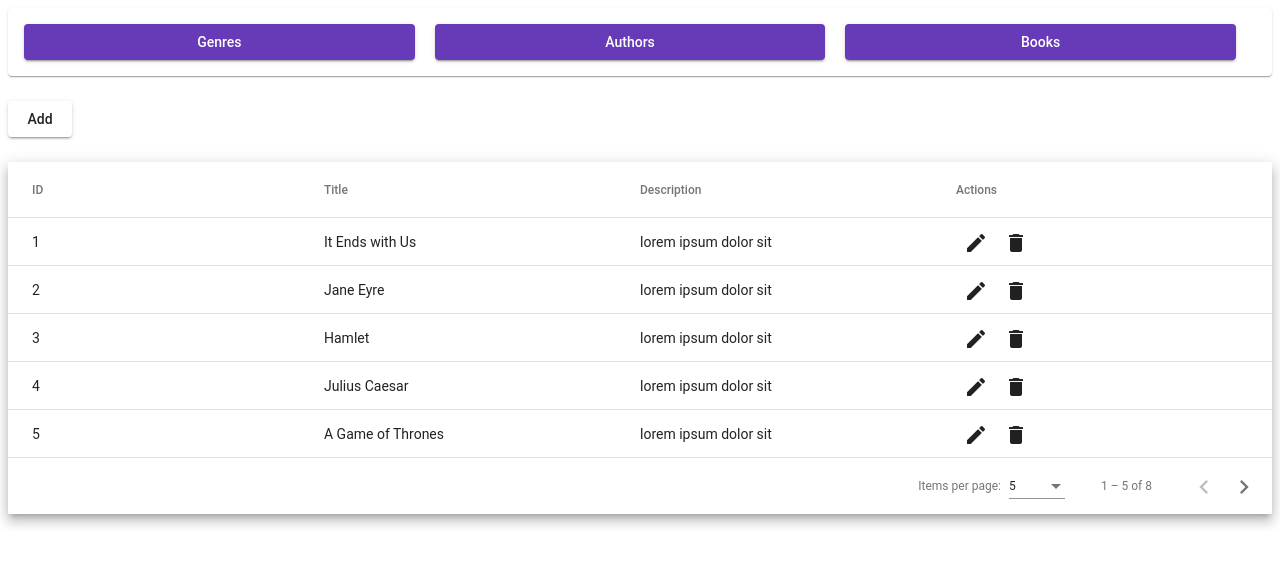
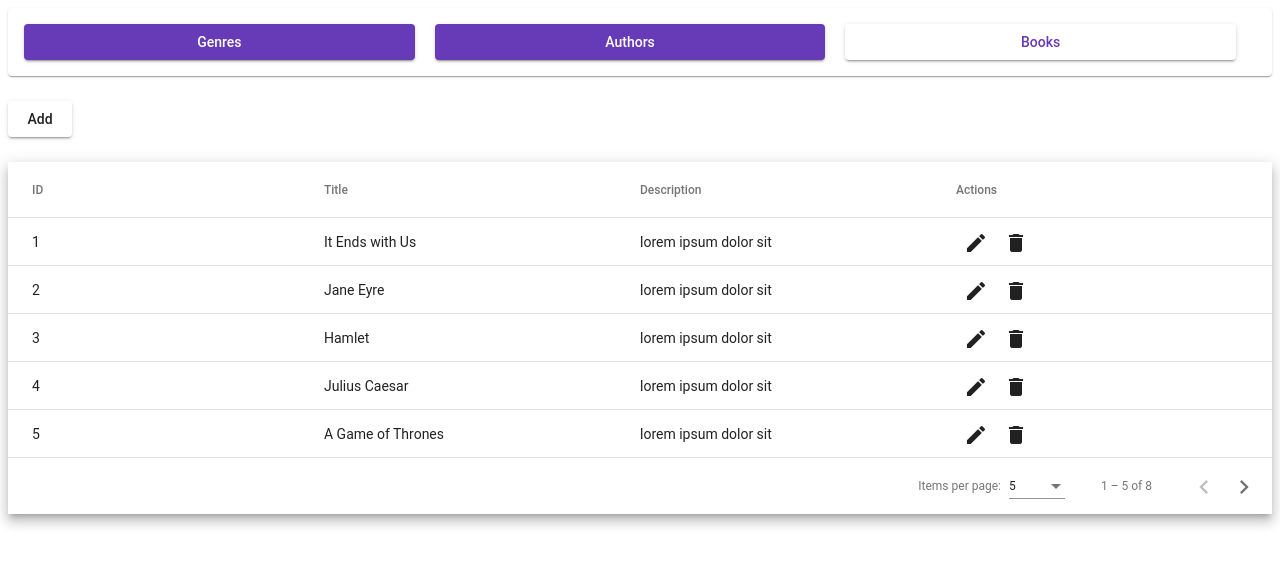
Before and after one commit to AnzhelikaDavidyan/Task-app, an Angular app: page /books in a window 1280 px wide. Shown: the top 566 px of the page. Built offline with nearby package versions, Linux system fonts and the light colour scheme; data requests are answered from the project's data file.

Commit message:
feat: add activatedRoute style

```diff
--- a/src/app/controls/header/header.component.css
+++ b/src/app/controls/header/header.component.css
@@ -2,7 +2,7 @@ section mat-card {
     display: flex;
 }
 
-section mat-card>* {
+section mat-card > * {
     flex: 1;
     margin-right: 20px;
 }
@@ -40,3 +40,8 @@ nav ul li a:focus {
     background-color: white;
     font-weight: bold;
 }
+
+.active {
+    background-color: white;
+    color: #673ab7;
+}
--- a/src/app/controls/header/header.component.html
+++ b/src/app/controls/header/header.component.html
@@ -1,8 +1,8 @@
 <section>
     <mat-card>
-        <button mat-raised-button color="primary" routerLink="/genres">Genres</button>
-        <button mat-raised-button color="primary" routerLink="/authors">Authors</button>
-        <button mat-raised-button color="primary" routerLink="/books">Books</button>
+        <button mat-raised-button color="primary" routerLink="/genres" routerLinkActive="active">Genres</button>
+        <button mat-raised-button color="primary" routerLink="/authors" routerLinkActive="active">Authors</button>
+        <button mat-raised-button color="primary" routerLink="/books" routerLinkActive="active">Books</button>
     </mat-card>
 </section>
 
```
Also changed, not shown: server/db.json (indentation only).
